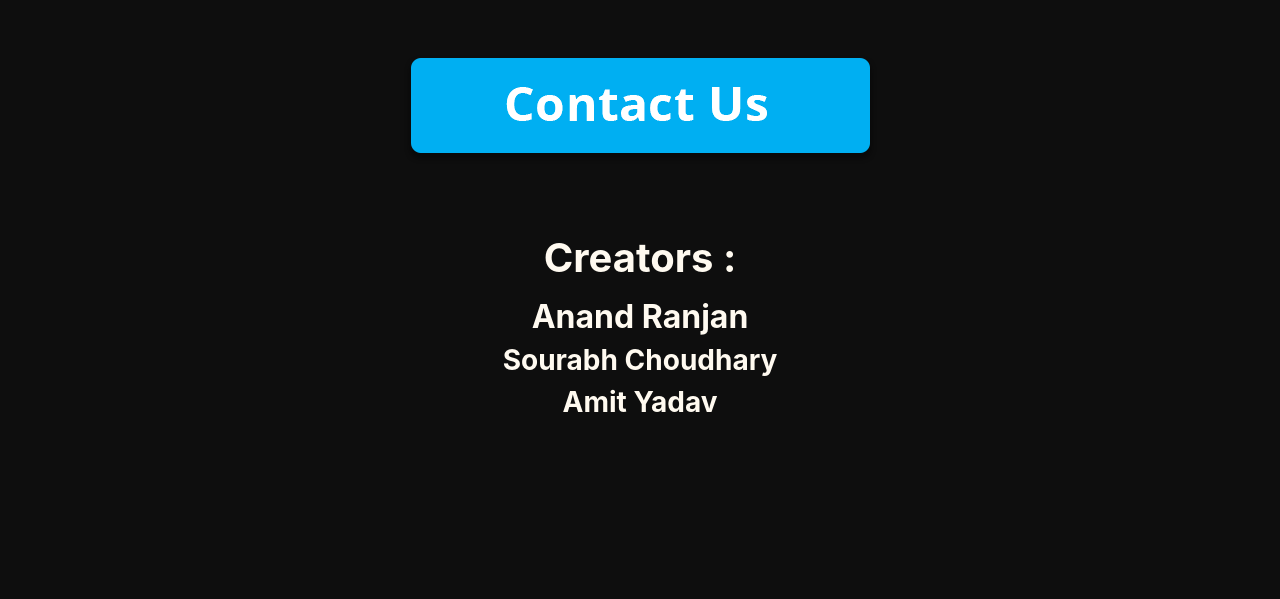
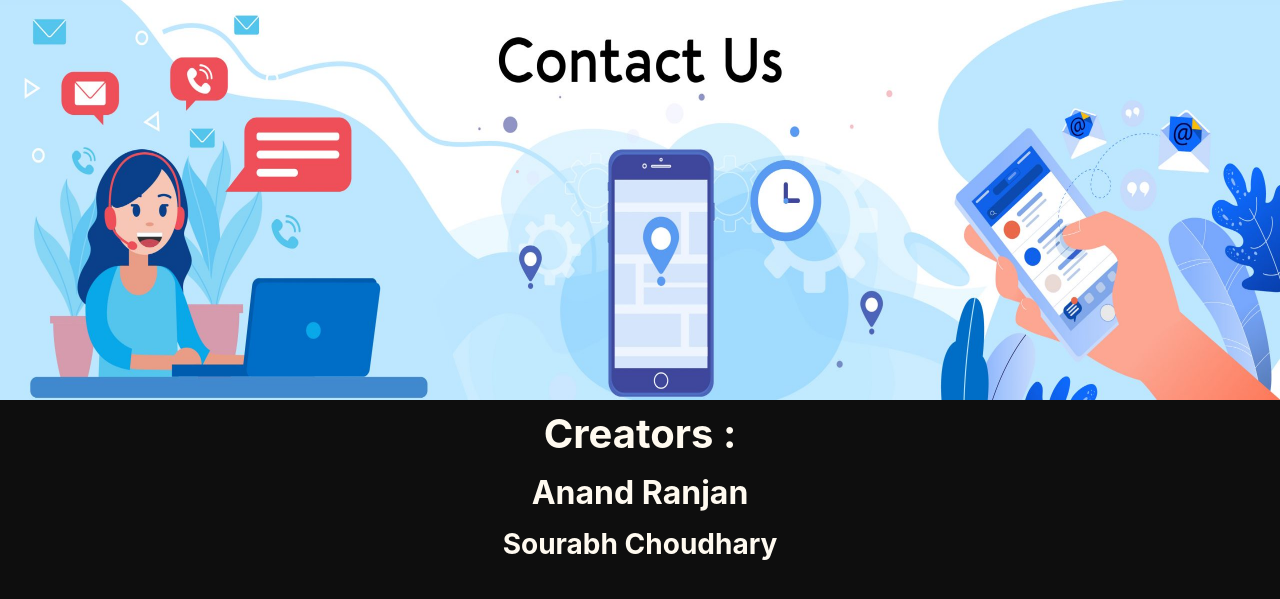
Before and after one commit to Anand-ark/Health-Mate-Webapp-Using-Django, a Django app: page /contact in a window 1280 px wide. Shown: the part 56-655 px from the top of the page. Run offline with Django 3.2, Linux system fonts and the light colour scheme; parts of the project's set-up code (start-up, migrations or seed data) failed here and were passed over.

Commit message:
Update contact.html

```diff
--- a/templates/App/contact.html
+++ b/templates/App/contact.html
@@ -1,7 +1,6 @@
 
 {% extends 'base.html' %}
-{% load static %}
-{% static "images" as baseUrl %}
+
 {% block title %}Contact Us{% endblock title %}
 
 {% block content %}
@@ -9,26 +8,9 @@
 <style>
     p{
     margin-top:10px;
-    }
-    img {
-  display: block;
-  margin-left: auto;
-  margin-right: auto;
-}
-a{
-color:FloralWhite;
-}
 </style>
-<div class="container">
-<!--<img src="/media/on.png" class="d-block w-100" alt="..." width="260" height="350">-->
-<img src="media/on.png" alt="medical" class="centre" style="width:10% width="100" height="200";><br>
-<!--<img src="{% static 'images/Contact.jpg' %}" class="d-block w-100" alt="..." width="800" height="400">-->
-
-
+<img src="/media/Contact.jpg" class="d-block w-100" alt="..." width="800" height="400">
 <h1 style="text-align:center; color: FloralWhite;"><b><p>Creators : </p></b></h1>
-<h2 style="text-align:center;"><b><a href="https://www.linkedin.com/in/anandranjan242/">Anand Ranjan</a></b></h2>
-<h3 style="text-align:center;"><b><a href="https://www.linkedin.com/in/sourabh-choudhary-849029179/">Sourabh Choudhary</a></b></h3>
-<h3 style="text-align:center; color: FloralWhite;"><b><a href="https://www.linkedin.com/in/amityv0113/">Amit Yadav</a></p></b></h3>
-</div>
-
+<h2 style="text-align:center; color: FloralWhite;"><b><p>Anand Ranjan</p></b></h2>
+<h3 style="text-align:center; color: FloralWhite;"><b><p>Sourabh Choudhary</p></b></h3>
 {% endblock content %}
```
